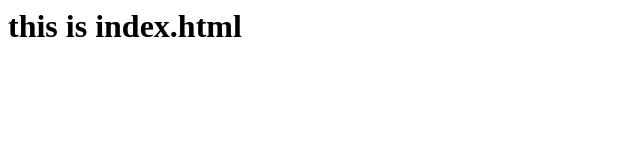
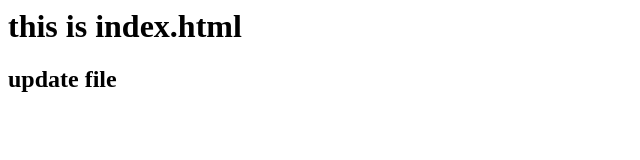
Before and after one commit to hemarowdy/vtgitrepo, a plain HTML site: page index.html in a window 1280 px wide. Shown: the whole page, without its empty margins (0-640 px from the left). Drawn offline with Linux system fonts and the light colour scheme.

Commit message:
add 1 line to index fiel

```diff
--- a/index.html
+++ b/index.html
@@ -1 +1,2 @@
 <h1> this is index.html </h1>
+<h2> update file </h2>
```
